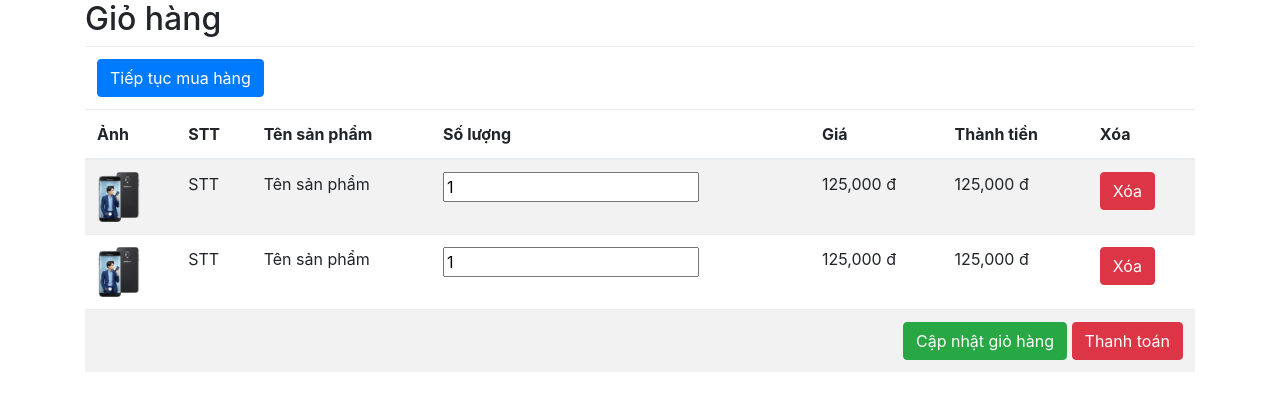
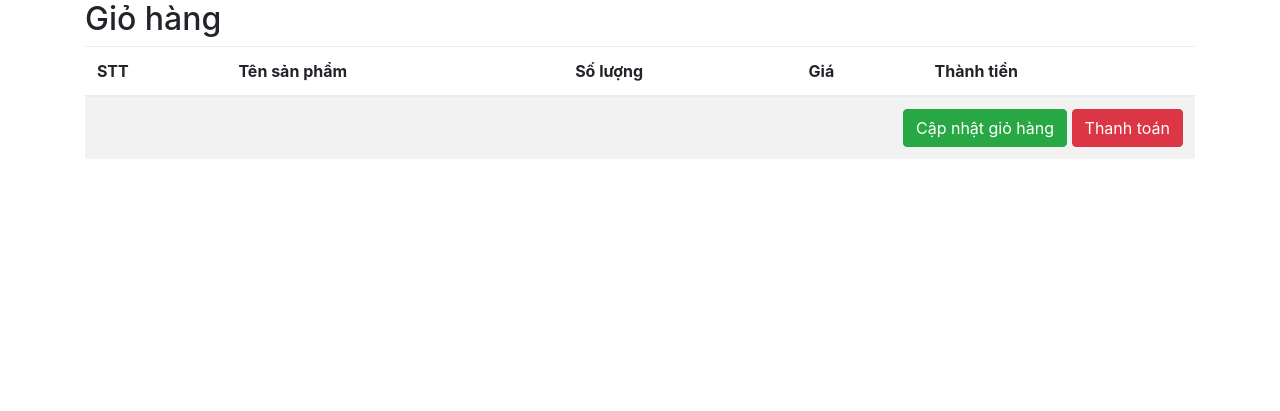
Before and after one commit to lpphu/Web-pay, a PHP site: template views/cart.php in a window 1280 px wide. Shown: the top 411 px of the page. Run offline with PHP 8.4, Linux system fonts and the light colour scheme; the template is opened without the code that fills it, so the values that code supplies are empty.

```diff
--- a/controllers/user.php
+++ b/controllers/user.php
@@ -145,7 +145,7 @@
                       <h5 style='color: #f47442'>Quantity: $quantity</h5>
                     </div>
                     <div class='card-footer'>
-                      <button id='$id' onclick='addToCard($id)'' type='button' class='btn btn-primary'>Add to cart</button>
+                      <button id='$id' onclick='addToCard($i)'' type='button' class='btn btn-primary'>Add to cart</button>
                     </div>
                   </div>
                 </div>";
--- a/js/cart.js
+++ b/js/cart.js
@@ -24,14 +24,11 @@ function get_cart(type) {
       for (let i = 0; i < data.length; i++) {
         let product = `
             <tr>
-
-                <td><img src="../${data[i]['image']}" style="max-height: 50px"></td>
                 <td>${i+1}</td>
                 <td>${data[i]['name']}</td>
                 <td><input min='0' type="number" value="${data[i]['quantity']}"></td>
                 <td><p>${formatter.format(data[i]['price'])}</p></td>
-                <td>${formatter.format(data[i]['thanhtien'])}</td>
-                <td><button type="button" class="btn btn-danger" disabled>Xóa</button></td>
+                <td>${formatter.format(data[i]['price']*data[i]['quantity'])}</td>
             </tr>
         `;
         tbody.append(product);
--- a/models/regis.php
+++ b/models/regis.php
@@ -18,6 +18,6 @@
     $sql = $conn->query("INSERT INTO users(username, password, fullName, phone, BDate, Address, Gender) values('$username', '$password', '$fullname', '$phone', '$bdate', '$address', '$gender');");
     echo '
     <h1>Đăng ký thành công</h1>
-    <button><a href="./controllers/login.php" style="text-decoration: none;">Quay về trang login</a></button>
+    <button><a href="../controllers/login.php" style="text-decoration: none;">Quay về trang login</a></button>
     ';
 ?>
--- a/views/cart.php
+++ b/views/cart.php
@@ -24,41 +24,15 @@
     <table class="table table-striped">
         <thead>
         <tr>
-            <td colspan="7">
-                <button type="button" class="btn btn-primary"><a href="../controllers/user.php" style="color: white;text-decoration: none;">Tiếp tục mua hàng</a></button>
-            </td>
-        </tr>
-        <tr>
-            <th>Ảnh</th>
             <th>STT</th>
             <th>Tên sản phẩm</th>
             <th>Số lượng</th>
             <th>Giá</th>
             <th>Thành tiền</th>
-            <th>Xóa</th>
         </tr>
         </thead>
         <tbody>
-        <tr>
 
-            <td><img src="../images/samsung-galaxy-j7-plus-1-400x460.png" style="max-height: 50px"></td>
-            <td>STT</td>
-            <td>Tên sản phẩm</td>
-            <td><input type="number" value="1"></td>
-            <td><p>125,000 đ</p></td>
-            <td>125,000 đ</td>
-            <td><button type="button" class="btn btn-danger">Xóa</button></td>
-        </tr>
-        <tr>
-
-            <td><img src="../images/samsung-galaxy-j7-plus-1-400x460.png" style="max-height: 50px"></td>
-            <td>STT</td>
-            <td>Tên sản phẩm</td>
-            <td><input type="number" value="1"></td>
-            <td><p>125,000 đ</p></td>
-            <td>125,000 đ</td>
-            <td><button type="button" class="btn btn-danger">Xóa</button></td>
-        </tr>
         <tr>
             <td colspan="7" style="text-align: right">
                 <button type="button" class="btn btn-success">Cập nhật giỏ hàng</button>
```
Also changed, not shown: js/index.js (deleted, +0 -60 lines).
